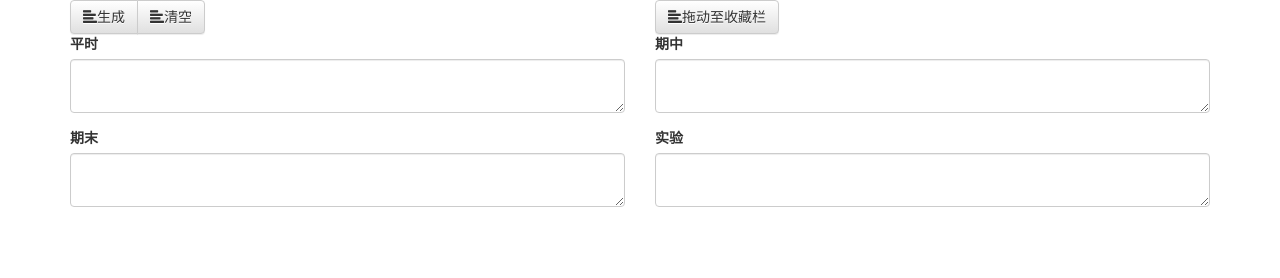
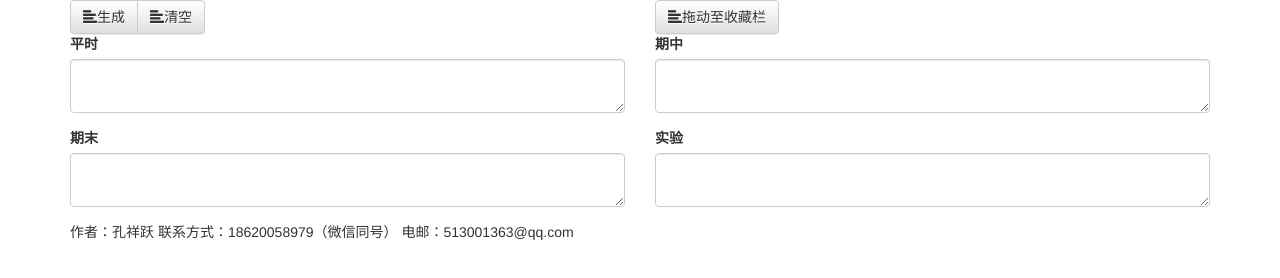
Before and after one commit to kongxiangyue/record_helper, a plain HTML site: page tool2/index.html in a window 1280 px wide. Drawn offline with nearby package versions, Linux system fonts and the light colour scheme.

Commit message:
[M] 添加联系方式

```diff
--- a/tool2/index.html
+++ b/tool2/index.html
@@ -173,6 +173,10 @@ $(document).ready(function(){
 				</div>  -->
 			</form>
 		</div>
+
+		<div class="col-md-6 column">
+			作者：孔祥跃 联系方式：18620058979（微信同号） 电邮：513001363@qq.com
+		</div>
 	</div>
 </div>
 </body>
```
